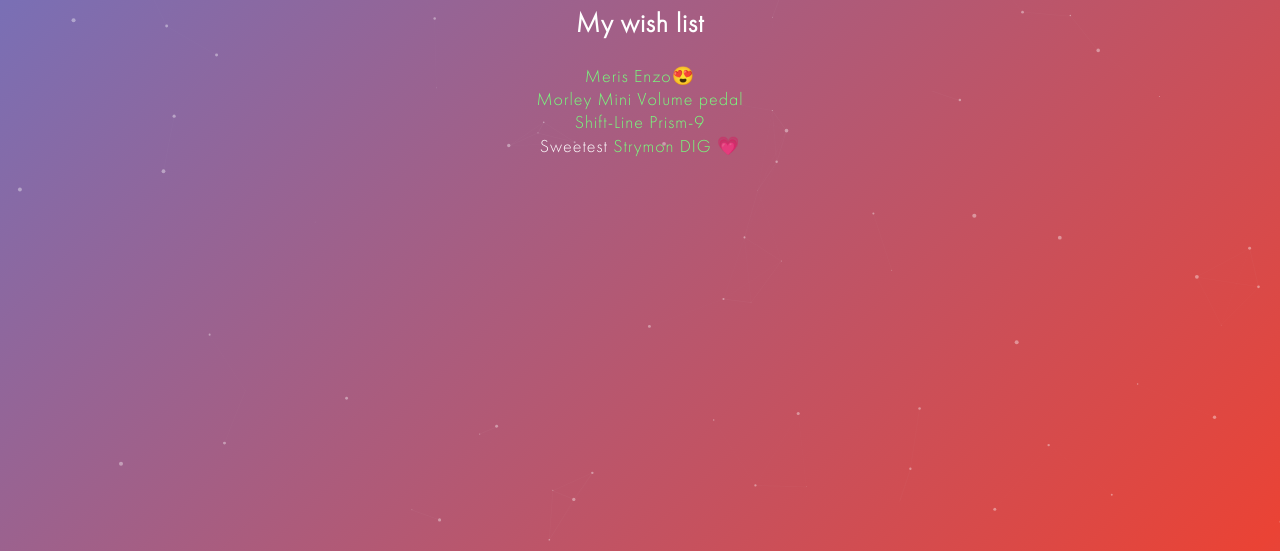
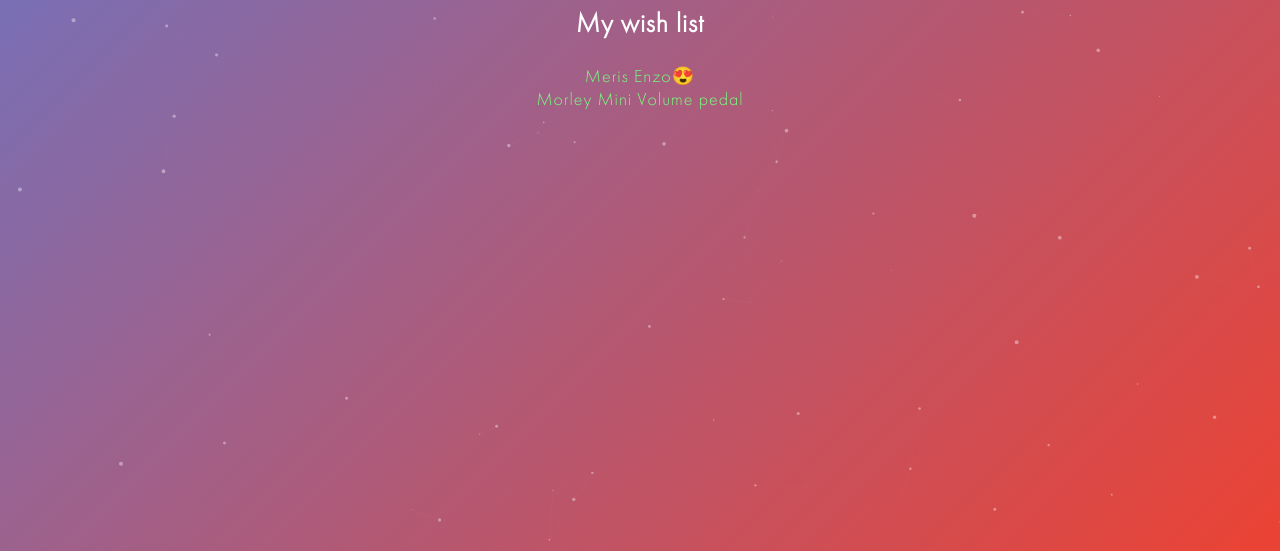
Before and after one commit to chechulnikov/chechulnikov.github.com, a plain HTML site: page wishlist.html in a window 1280 px wide. Shown: the part 257-808 px from the top of the page. Drawn offline with nearby package versions, Linux system fonts and the light colour scheme.

Commit message:
Update wishlist.html

```diff
--- a/wishlist.html
+++ b/wishlist.html
@@ -27,10 +27,6 @@
     <a target="_blank" href="https://www.pedalzoo.ru/meris-enzo.html">Meris Enzo</a>😍
     <br/>
     <a target="_blank"href="http://www.morleypedals.com/mini-volume-plus/">Morley Mini Volume pedal</a>
-    <br/>
-    <a target="_blank"href="http://www.shift-line.ru/card.php?device=10092">Shift-Line Prism-9</a>
-    <br/>
-    Sweetest <a target="_blank"href="https://www.pedalzoo.ru/strymon-dig-dual-digital-delay.html">Strymon DIG</a> 💗
 </div>
 <script>
     window.onload = () => startParticles();
```
